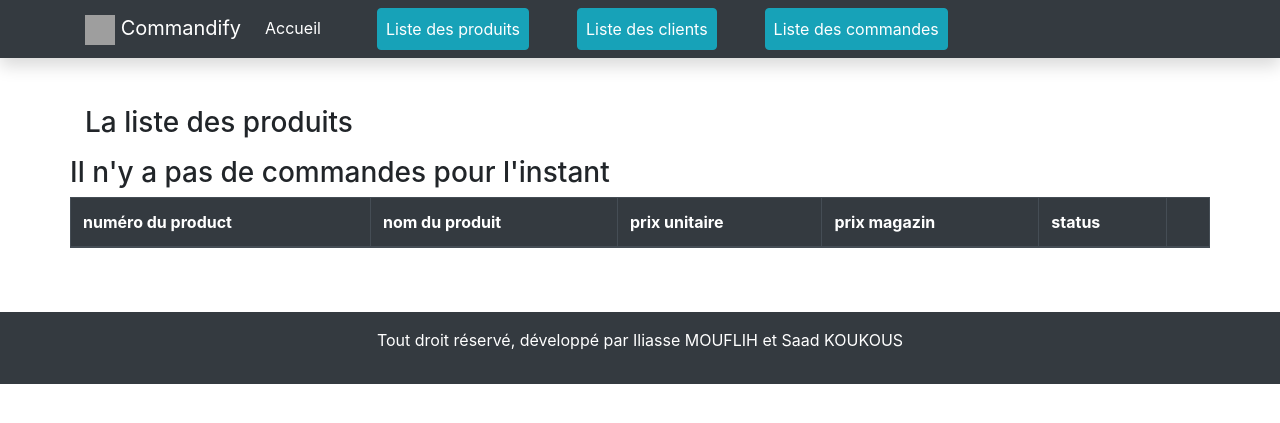
After one commit to imouflih/Commandify, a Django app: page /productsList in a window 1280 px wide. The commit adds this page. Shown: the top 423 px of the page. Run offline with Django 4.2, Linux system fonts and the light colour scheme; lists and menus that the app fills with data are empty; grey boxes are pictures that could not be loaded.

Commit message:
Products page added

```diff
--- a/CommandifyApp/templates/base.html
+++ b/CommandifyApp/templates/base.html
@@ -27,11 +27,9 @@
       <li class="nav-item active">
         <a class="nav-link text-white" href="{% url 'home' %}">Accueil <span class="sr-only">(current)</span></a>
       </li>
-      <li class="nav-item">
-        <a class="nav-link text-white" href="#">Gallery</a>
-      </li>
-      <li class="nav-item">
-        <a class="nav-link text-white" href="#" tabindex="-1" aria-disabled="true">A propos</a>
+      <li class="nav-item ml-5">
+        <a class="nav-link text-white btn btn-info" href="{% url 'productsList' %}" tabindex="-1" aria-disabled="true">Liste des produits</a>
+
       </li>
       <li class="nav-item ml-5">
         <a class="nav-link text-white btn btn-info" href="{% url 'clientsList' %}" tabindex="-1" aria-disabled="true">Liste des clients</a>
--- a/CommandifyApp/templates/clientsList.html
+++ b/CommandifyApp/templates/clientsList.html
@@ -29,7 +29,7 @@
       <td>{{ e.facebook }}</td>
       <td>{{ e.instagram }}</td>
       <td>{{ e.fidelite }}</td>
-      <td><a href="{% url 'clientDetails' n_client=e.n_client %}">Modifier</a></td>
+      <td><a href="#">Modifier</a></td>
     </tr>
     {% empty %}
     <h3>Il n'y a pas de client pour l'instant</h3>
--- a/CommandifyApp/templates/commandsList.html
+++ b/CommandifyApp/templates/commandsList.html
@@ -22,7 +22,7 @@
       <td>{{ e.date_commande }}</td>
       <td>{{ e.n_client }}</td>
       <td>{{ e.nom_client }}</td>
-      <td>0{{ e.Total }}</td>
+      <td>{{ e.Total }}</td>
       <td>{{ e.Status }}</td>
     </tr>
     {% empty %}
--- /dev/null
+++ b/CommandifyApp/templates/productsList.html
@@ -0,0 +1,36 @@
+{% extends "base.html" %}
+
+{% block content %}
+<div class="container mt-5 mb-5">
+    <h3 class="mb-3">La liste des produits</h3>
+    <div class="row">
+        <table class="table table-bordered table-dark">
+  <thead>
+    <tr>
+      <th scope="col">numéro du product</th>
+      <th scope="col">nom du produit</th>
+      <th scope="col">prix unitaire</th>
+      <th scope="col">prix magazin</th>
+      <th scope="col">status</th>
+      <th scope="col"></th>
+    </tr>
+  </thead>
+  <tbody>
+    {% for e in products %}
+    <tr>
+      <th scope="row">{{ e.n_product }}</th>
+      <td>{{ e.name }}</td>
+      <td>{{ e.prix_unitaire }}</td>
+      <td>{{ e.prix_magasin }}</td>
+      <td>{{ e.status }}</td>
+      <td><a href="">Modifier</a></td>
+    </tr>
+    {% empty %}
+    <h3>Il n'y a pas de commandes pour l'instant</h3>
+    {% endfor %}
+  </tbody>
+</table>
+    </div>
+</div>
+
+{% endblock %}
--- a/CommandifyApp/urls.py
+++ b/CommandifyApp/urls.py
@@ -5,8 +5,8 @@ from .views import *
 
 urlpatterns = [
     path('',home, name="home"),
+    path('productsList',productsList,name="productsList"),
     path('clientsList',clientsList,name="clientsList"),
     path('commandsList',commandsList,name="commandsList"),
-    path('client/<int:n_client>/',clientDetails,name="clientDetails"),
 
 ]
--- a/CommandifyApp/views.py
+++ b/CommandifyApp/views.py
@@ -1,29 +1,32 @@
 from django.shortcuts import render
-from .models import Client
 import json
+
+#Paths
+productFile_Path = "products.json"
+clientFile_Path = "clients.json"
+commandFile_Path = "commands.json"
 
 # Create your views here.
 def home(request):
     return render(request, 'home.html')
 
 
+def productsList(request):
+    return render(request, 'productsList.html')
+
 def clientsList(request):
-    with open("C:/Users/ilias/Desktop/Commandify/clients.json", 'r') as file:
+    with open(clientFile_Path, 'r') as file:
         data = json.load(file)
     data = {"clients":data.get("clients", [])}
     return render(request, 'clientsList.html',data)
 
 
 def commandsList(request):
-    with open("C:/Users/ilias/Desktop/Commandify/commands.json", 'r') as file:
+    with open(commandFile_Path, 'r') as file:
         data = json.load(file)
     data = {"commands":data.get("clients", [])}
     return render(request, 'commandsList.html',data)
 
 
-def clientDetails(request, n_client):
-    client = Client.objects.get(n_client=n_client)
-    context = {
-        "object": client
-    }
-    return render(request, 'clientDetails.html', context)
+def clientDetails(request):
+    return render(request, 'clientDetails.html')
```
Also changed, not shown: CommandifyApp/models.py (+0 -9 lines), CommandifyApp/templates/home.html (+10 -0 lines).
